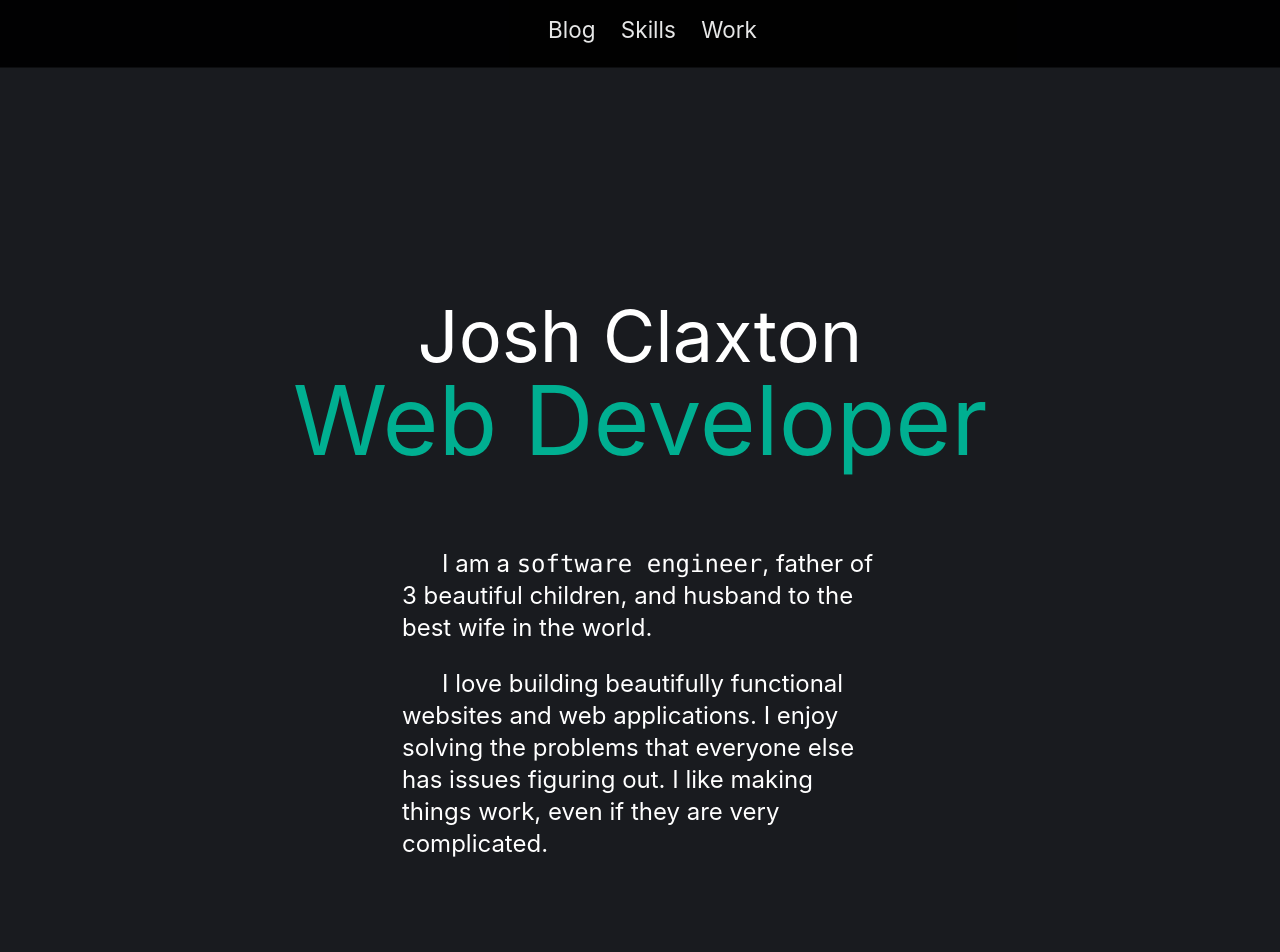
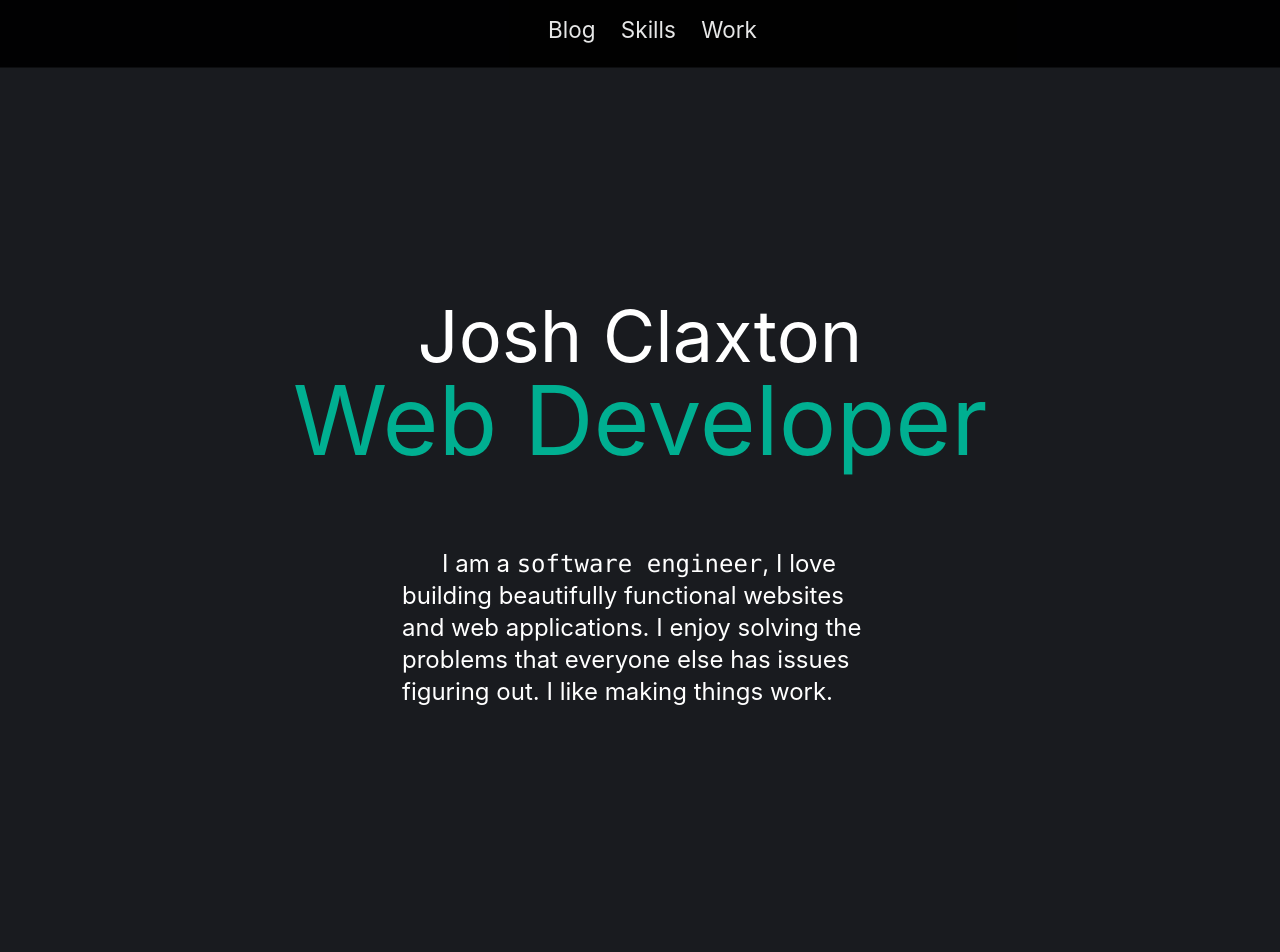
Before and after one commit to JRCcoding/Portfolio, a React (Create React App) app in the folder client/: page / in a window 1280 px wide. Shown: the top 952 px of the page. Built offline with nearby package versions, Linux system fonts and the light colour scheme; some icons are missing.

Commit message:
blog posts working in full, need to show desc

```diff
--- a/client/src/components/Personal.js
+++ b/client/src/components/Personal.js
@@ -23,16 +23,11 @@ const Personal = () => {
           <p className='text-8xl text-center -mt-40 mb-20 text-[rgb(0,175,145)]'>
             Web Developer
           </p>
-          <p className='text-white text-2xl sm:col-2 mx-auto indent-10 w-1/2'>
-            I am a <pre className='inline'>software engineer</pre>, father of 3
-            beautiful children, and husband to the best wife in the world.
-          </p>
-          <br />
           <p className='text-white text-2xl sm:col-2 mx-auto indent-10 mb-40 w-1/2'>
-            I love building beautifully functional websites and web
-            applications. I enjoy solving the problems that everyone else has
-            issues figuring out. I like making things work, even if they are
-            very complicated.
+            I am a <pre className='inline'>software engineer</pre>, I love
+            building beautifully functional websites and web applications. I
+            enjoy solving the problems that everyone else has issues figuring
+            out. I like making things work.
           </p>
         </div>
       </div>
--- a/client/src/screens/BlogScreen.js
+++ b/client/src/screens/BlogScreen.js
@@ -57,7 +57,18 @@ const Blog = () => {
               alt={blogpost.submitUser}
               style={{ height: '60px', borderRadius: '50%' }}
             /> */}
-                    <strong>- {blogpost.submitUser}</strong>
+                    <strong style={{ width: '500px' }}>
+                      &nbsp;&nbsp; - by Josh Claxton &nbsp; &nbsp;
+                      <img
+                        src={blogpost.submitUserImage}
+                        alt={blogpost.submitUser}
+                        style={{
+                          height: '40px',
+                          borderRadius: '50%',
+                          display: 'inline',
+                        }}
+                      />
+                    </strong>
                   </div>
 
                   <h6>{parse(blogpost.body.substring(0, 100))}...</h6>
--- a/client/src/screens/BlogpostScreen.js
+++ b/client/src/screens/BlogpostScreen.js
@@ -58,7 +58,7 @@ const BlogpostScreen = () => {
   //       })
   //   }
   return (
-    <div style={{ height: '100vh' }}>
+    <div>
       {blogpost && blogpost && (
         <div
           className='main-container'
@@ -71,7 +71,7 @@ const BlogpostScreen = () => {
           <br />
 
           <sub>
-            &nbsp;&nbsp; - by Josh Claxton
+            &nbsp;&nbsp; - by Josh Claxton &nbsp; &nbsp;
             <img
               src={blogpost.submitUserImage}
               alt={blogpost.submitUser}
--- a/client/src/styles/Blog.css
+++ b/client/src/styles/Blog.css
@@ -6,11 +6,14 @@
     margin-right: auto;
     /* color: rgb(0,175,145); */
     color: white;
-    border: 2px solid rgb(0,175,145);
+    /* border: 2px solid #00af91; */
     border-radius: 45px;
     min-height: 60vh;
     padding: 1.7%;
-    box-shadow: 0px 0px 30px rgb(0,190,160);
+    box-shadow:
+    inset 0 0 40px 8px #000,
+    0 0 80px 5px rgb(0, 175, 146, 0.8);
+
     /* background-color: #252525; */
-    background-color: black;
+    background-color: rgb(30,30,30);
 }
```
Also changed, not shown: 1 other file (tests, documents, lock files or other folders).
